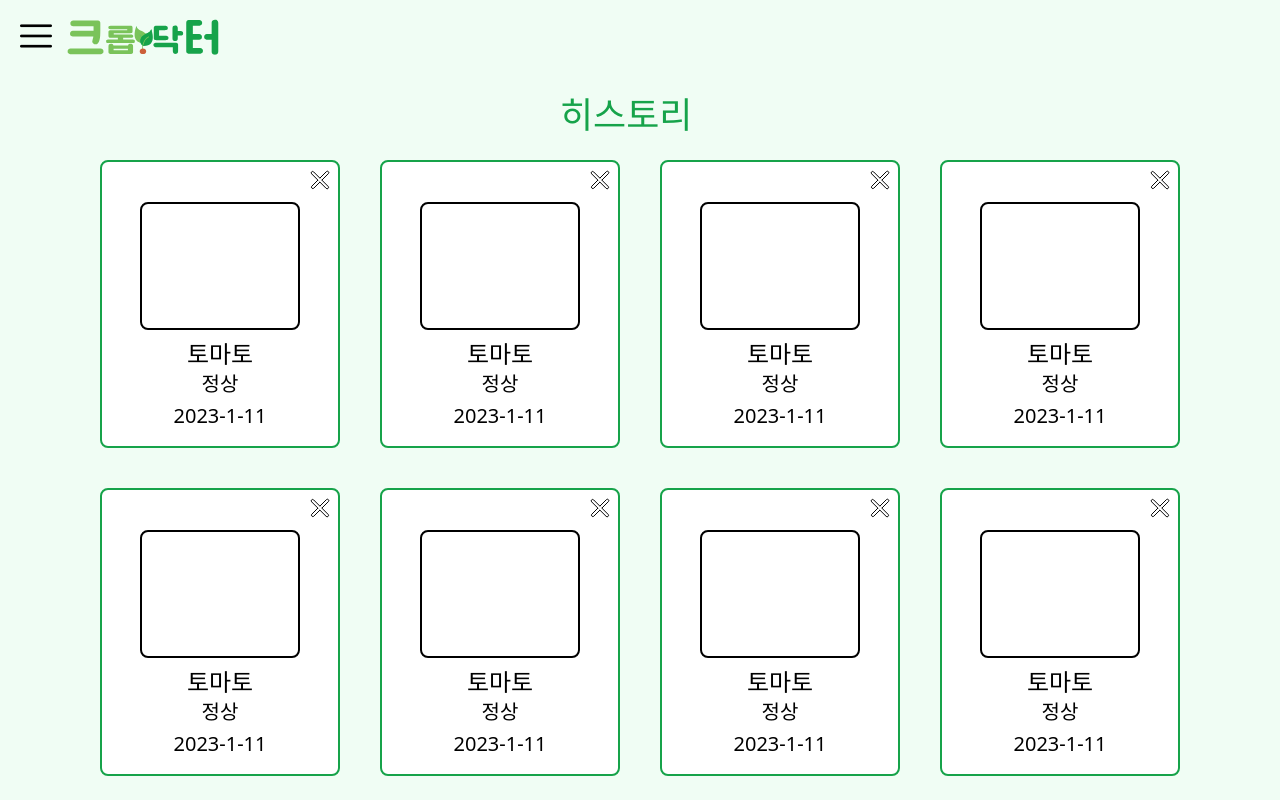
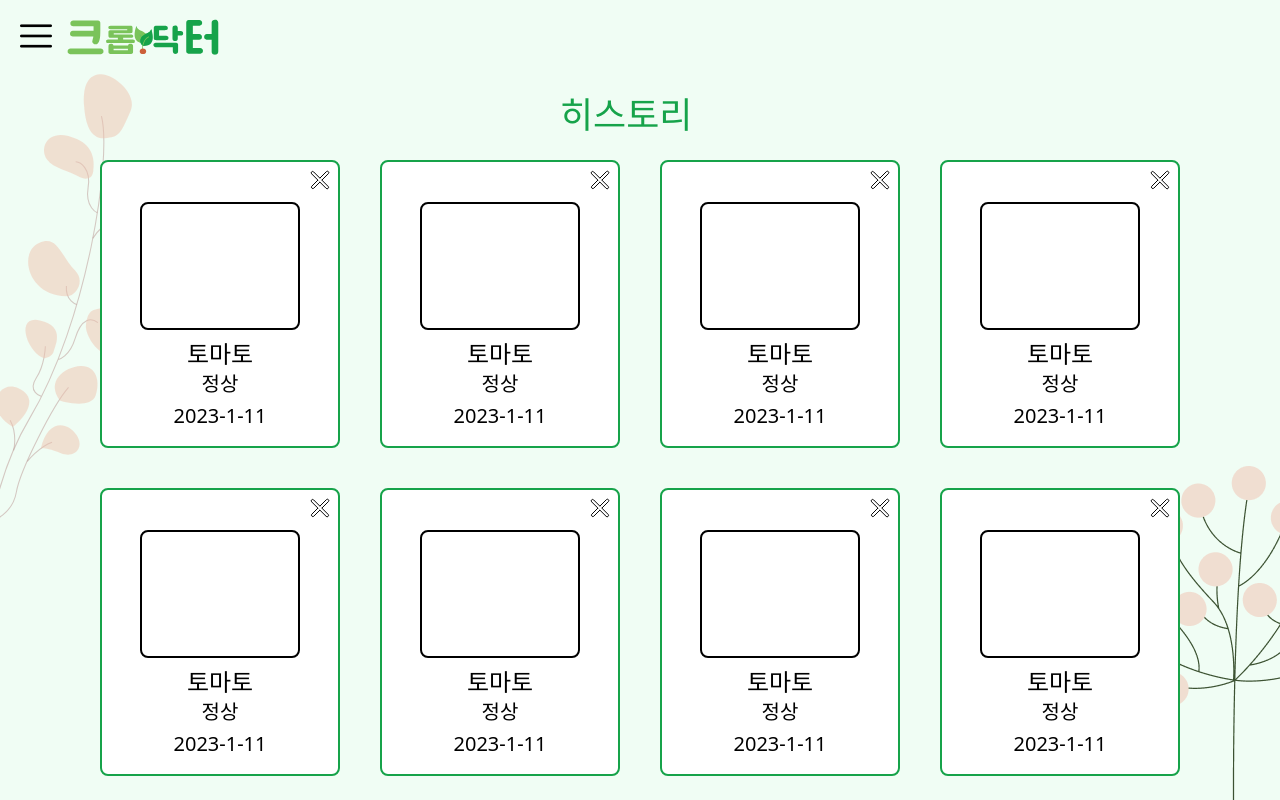
Before and after one commit to S-V-23-BootCamp-Team-F/frontend, a React (Vite) app: page / in a window 1280 px wide. Built offline with nearby package versions, Linux system fonts and the light colour scheme.

Commit message:
design : 배경 이미지 추가

```diff
--- a/src/pages/HistoryPage.tsx
+++ b/src/pages/HistoryPage.tsx
@@ -4,6 +4,9 @@ import History from "src/assets/components/History";
 const HistoryPage = () => {
   return (
     <div className='box-border w-screen h-screen bg-green-50 flex justify-center items-center'>
+      {/*배경이미지*/}
+      <img className='top-16 left-0 absolute' src="/src/assets/images/Backgroundgrass.svg"/>
+      <img className='bottom-0 right-0 absolute' src="/src/assets/images/Backgroundtree.png"/>
       {/*메뉴*/}
       <img className='top-5 left-5 w-8 h-8 absolute' src="/src/assets/images/menu.svg" alt="CropDRMenu"/>
       {/*로고*/}
```
Also changed, not shown: src/assets/images/Backgroundgrass.svg (added), src/assets/images/Backgroundtree.png (added).
